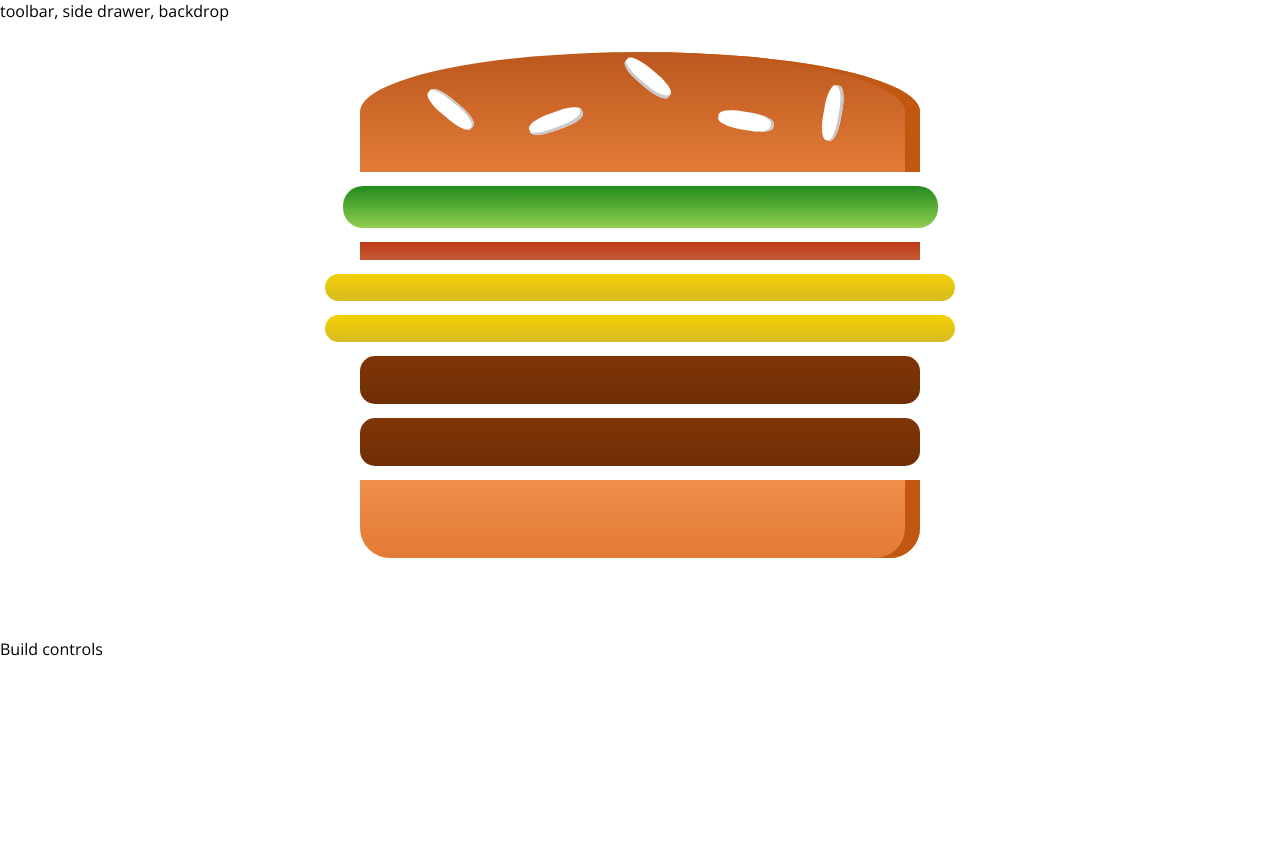
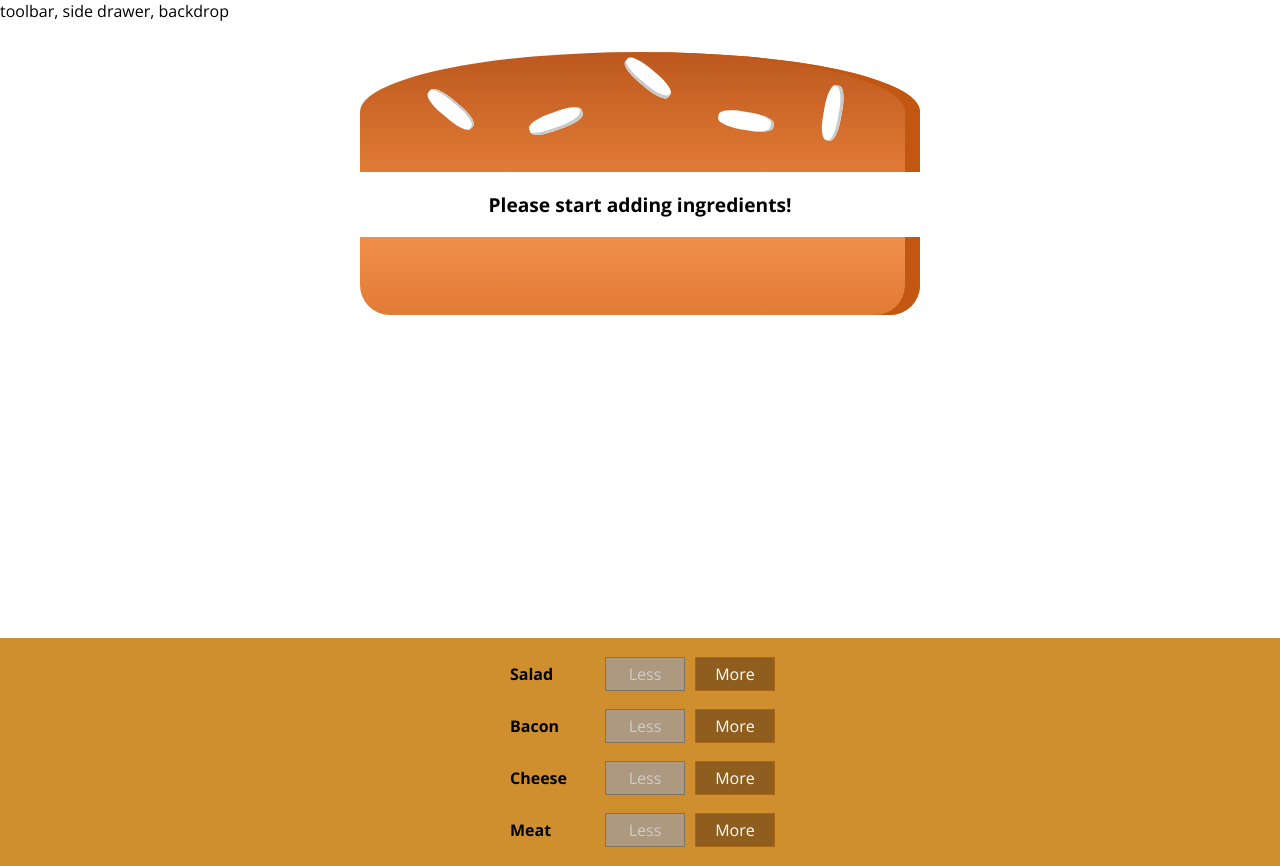
Before and after one commit to natanmoraes/burger-builder, a React (Create React App) app: page / in a window 1280 px wide. Before the commit the page ends 800 px from the top, so only its background shows below. Built offline with nearby package versions, Linux system fonts and the light colour scheme.

Commit message:
Add burger build controls

```diff
--- /dev/null
+++ b/src/components/Burger/BuildControls/BuildControl/BuildControl.js
@@ -0,0 +1,14 @@
+import React from 'react';
+import './BuildControl.scss';
+
+const BuildControl = (props) => {
+  return (
+    <div className="build-control">
+      <div className="label">{props.label}</div>
+      <button className="less" onClick={props.removeIngredient} disabled={props.disableRemoveButton}>Less</button>
+      <button className="more" onClick={props.addIngredient}>More</button>
+    </div>
+  );
+}
+
+export default BuildControl;
--- /dev/null
+++ b/src/components/Burger/BuildControls/BuildControl/BuildControl.scss
@@ -0,0 +1,56 @@
+.build-control {
+  display: flex;
+  justify-content: space-between;
+  align-items: center;
+  margin: 5px 0;
+
+  button {
+    display: block;
+    font: inherit;
+    padding: 5px;
+    margin: 0 5px;
+    width: 80px;
+    border: 1px solid #AA6817;
+    cursor: pointer;
+    outline: none;
+
+    &:disabled {
+      background-color: #AC9980;
+      border: 1px solid #7E7365;
+      color: #ccc;
+      cursor: default;
+
+      &:hover {
+        background-color: #AC9980;
+        color: #ccc;
+        cursor: not-allowed;
+      }
+    }
+  }
+
+  .label {
+    padding: 10px;
+    font-weight: bold;
+    width: 80px;
+  }
+
+  .less {
+    background-color: #D39952;
+    color: white;
+
+    &:hover, &:active {
+      background-color: #DAA972;
+      color: white;
+    }
+  }
+
+  .more {
+    background-color: #8F5E1E;
+    color: white;
+
+    &:hover, &:active {
+      background-color: #99703F;
+      color: white;
+    }
+  }
+}
--- /dev/null
+++ b/src/components/Burger/BuildControls/BuildControls.js
@@ -0,0 +1,28 @@
+import React from 'react';
+import BuildControl from './BuildControl/BuildControl';
+import './BuildControls.scss';
+
+const controls = [
+  { label: "Salad", type: "salad"},
+  { label: "Bacon", type: "bacon"},
+  { label: "Cheese", type: "cheese"},
+  { label: "Meat", type: "meat"}
+];
+
+const BuildControls = (props) => {
+  return (
+    <div id="build-controls">
+      {controls.map((control) => (
+        <BuildControl
+          key={control.label}
+          label={control.label}
+          addIngredient={() => {props.addIngredient(control.type)}}
+          removeIngredient={() => {props.removeIngredient(control.type)}}
+          disableRemoveButton={props.disabledInfo[control.type]}
+          />
+      ))}
+    </div>
+  );
+}
+
+export default BuildControls;
--- /dev/null
+++ b/src/components/Burger/BuildControls/BuildControls.scss
@@ -0,0 +1,10 @@
+#build-controls {
+  width: 100%;
+  background-color: #CF8F2E;
+  display: flex;
+  flex-flow: column;
+  align-items: center;
+  box-shadow: 0 2px 1px #CCC;
+  margin: auto;
+  padding: 10px 0;
+}
--- a/src/components/Burger/Burger.js
+++ b/src/components/Burger/Burger.js
@@ -15,7 +15,7 @@ const Burger = (props) => {
     .reduce((finalArray, currentElement) => {
       return finalArray.concat(currentElement);
     }, []);
-  console.log(ingredients);
+
   return (
     <div id="burger">
       <BurgerIngredient type="bread-top" />
--- a/src/components/Burger/Burger.scss
+++ b/src/components/Burger/Burger.scss
@@ -1,7 +1,7 @@
 #burger {
   width: 100%;
   margin: auto;
-  height: 250px;
+  height: 200px;
   overflow: auto;
   text-align: center;
   font-weight: bold;
@@ -18,7 +18,7 @@
 @media (min-width: 500px) and (min-height: 401px) {
   #burger {
     width: 450px;
-    height: 400px;
+    height: 350px;
   }
 }
 
--- a/src/containers/BurgerBuilder/BurgerBuilder.js
+++ b/src/containers/BurgerBuilder/BurgerBuilder.js
@@ -1,20 +1,74 @@
 import React, { Component } from 'react';
+import BuildControls from '../../components/Burger/BuildControls/BuildControls';
 import Burger from '../../components/Burger/Burger';
 
+const INGREDIENT_PRICES = {
+  salad: 0.5,
+  cheese: 0.4,
+  meat: 1.3,
+  bacon: 0.7
+}
 class BurgerBuilder extends Component {
   state = {
     ingredients: {
-      salad: 1,
-      bacon: 1,
-      cheese: 2,
-      meat: 2
+      salad: 0,
+      bacon: 0,
+      cheese: 0,
+      meat: 0
+    },
+    totalPrice: 4
+  }
+
+  addIngredientHandler = (type) => {
+    const newCount = this.state.ingredients[type] + 1;
+    const newIngredients = {
+      ...this.state.ingredients
+    };
+    newIngredients[type] = newCount;
+
+    const ingredientPrice = INGREDIENT_PRICES[type];
+    const newTotalPrice = this.state.totalPrice + ingredientPrice;
+
+    this.setState({
+      ingredients: newIngredients,
+      totalPrice: newTotalPrice
+    });
+  }
+
+  removeIngredientHandler = (type) => {
+    if (this.state.ingredients[type] === 0) {
+      return;
     }
+
+    const newCount = this.state.ingredients[type] - 1;
+    const newIngredients = {
+      ...this.state.ingredients
+    };
+    newIngredients[type] = newCount;
+
+    const ingredientPrice = INGREDIENT_PRICES[type];
+    const newTotalPrice = this.state.totalPrice - ingredientPrice;
+
+    this.setState({
+      ingredients: newIngredients,
+      totalPrice: newTotalPrice
+    });
   }
+
   render() {
+    const disabledInfo = {...this.state.ingredients}
+    for (let key in disabledInfo) {
+      disabledInfo[key] = disabledInfo[key] <= 0;
+    }
+
     return (
       <React.Fragment>
         <Burger ingredients={this.state.ingredients} />
-        <div>Build controls</div>
+        <BuildControls
+          addIngredient={this.addIngredientHandler}
+          removeIngredient={this.removeIngredientHandler}
+          disabledInfo={disabledInfo}
+          />
       </React.Fragment>
     );
   }
```
